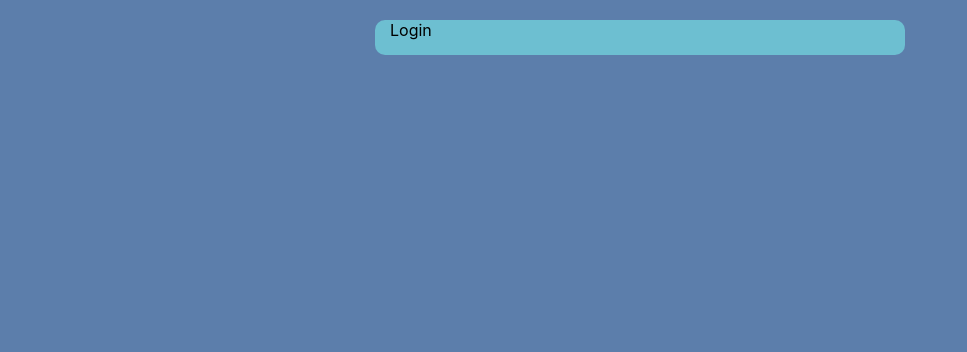
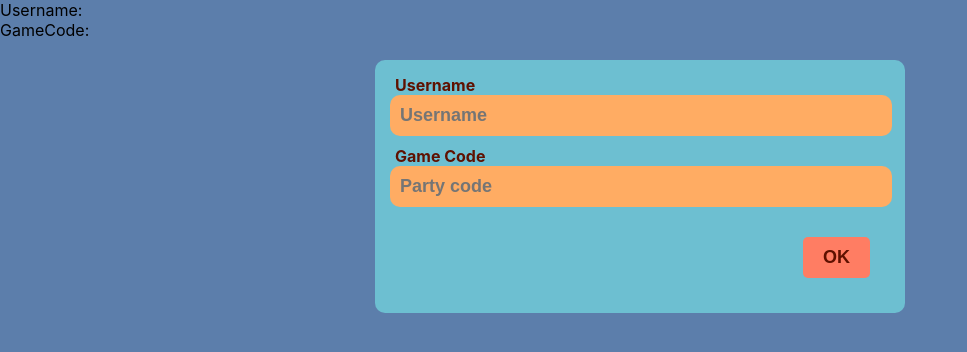
Before and after one commit to MartinUzunuv/my-app, a React (Create React App) app: page / in a window 1280 px wide. Shown: the top 352 px of the page, without its empty margins (0-967 px from the left). Built offline with nearby package versions, Linux system fonts and the light colour scheme.

Commit message:
🎩login div created

```diff
--- a/src/App.css
+++ b/src/App.css
@@ -1,6 +1,9 @@
 .App {
   text-align: left;
   height: 100vh;
+}
+
+.CenterLogin{
   display: flex;
   align-items: flex-start;
   justify-content: center;
--- a/src/App.js
+++ b/src/App.js
@@ -5,10 +5,25 @@ import { useState } from "react";
 
 function App() {
   const [logged, setLogged] = useState(false);
+  const [userName, setUserName] = useState("");
+  const [gameCode, setGameCode] = useState("");
 
   return (
     <div className="App">
-      {logged ? <QuizAndJenga /> : <Login setLogged={setLogged} />}
+      Username: {userName}
+      <br/>
+      GameCode: {gameCode}
+      {logged ? (
+        <QuizAndJenga />
+      ) : (
+        <div className="CenterLogin">
+          <Login
+            setLogged={setLogged}
+            setUserName={setUserName}
+            setGameCode={setGameCode}
+          />
+        </div>
+      )}
     </div>
   );
 }
--- a/src/components/Login.css
+++ b/src/components/Login.css
@@ -7,5 +7,57 @@
     width: 500px;
     text-align: left;
     padding: 15px;
-    padding-top: 0px;
+    /* min-height: 300px; */
 }
+
+.SubmitOk {
+    font-size: large;
+    font-weight: bolder;
+    margin: 20px;
+    float: right;
+    color: rgb(95, 17, 0);
+    background-color: #FF7D63;
+    border: none;
+    border-radius: 5px;
+    padding: 10px;
+    padding-left: 20px;
+    padding-right: 20px;
+    transition-duration: 0.4s;
+}
+
+.SubmitOk:hover {
+    box-shadow: 0px 0px 4px 1px #c1433a;
+    background-color: #f85e53;
+}
+
+.TextBox {
+    padding-left: 10px;
+    width: 98%;
+    font-size: large;
+    font-weight: bold;
+    border-radius: 10px;
+    margin-bottom: 10px;
+    padding-top: 10px;
+    padding-bottom: 10px;
+    transition-duration: 0.2s;
+
+    background-color: #FFAC63;
+    color: rgb(95, 17, 0);
+    border-radius: 10px;
+
+    border: none;
+    box-shadow: none;
+}
+
+.TextBox:hover {
+    /* border: solid;
+    border-color: rgb(95, 17, 0); */
+    background-color: #FF7D63;
+}
+
+.Label {
+    font-size: medium;
+    font-weight: bold;
+    padding-left: 5px;
+    color: rgb(95, 17, 0);
+}
--- a/src/components/Login.js
+++ b/src/components/Login.js
@@ -1,15 +1,36 @@
-import React from 'react'
-import './Login.css'
+import React from "react";
+import "./Login.css";
 
-const Login = ({setLogged}) => {
+const Login = ({ setLogged, setUserName, setGameCode }) => {
+  const onSubmit = (e) => {
+    e.preventDefault();
 
-const onClick = () => {
-    setLogged(true)
-}
+    setLogged(true);
+  };
 
   return (
-    <div className='Login' onClick={onClick} >Login</div>
-  )
-}
+    <div className="Login">
+      <form onSubmit={onSubmit}>
+        <label className="Label" htmlFor="userName">Username</label>
+        <input
+          className="TextBox"
+          type="text"
+          id="userName"
+          placeholder="Username"
+          onChange={(e) => setUserName(e.target.value)}
+        />
+        <label className="Label" htmlFor="gameCode">Game Code</label>
+        <input
+          className="TextBox"
+          type="text"
+          id="gameCode"
+          placeholder="Party code"
+          onChange={(e) => setGameCode(e.target.value)}
+        />
+        <input className="SubmitOk" type="submit" value="OK" />
+      </form>
+    </div>
+  );
+};
 
-export default Login
+export default Login;
```
